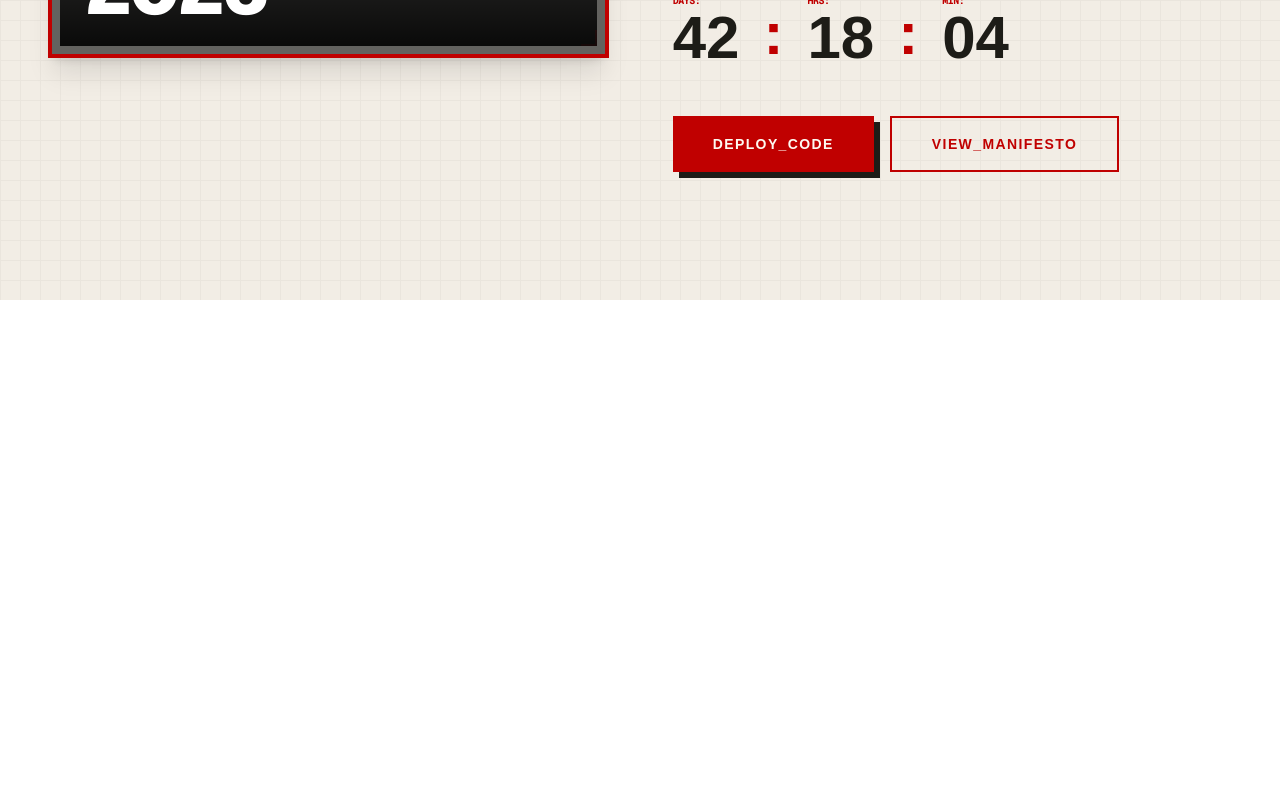
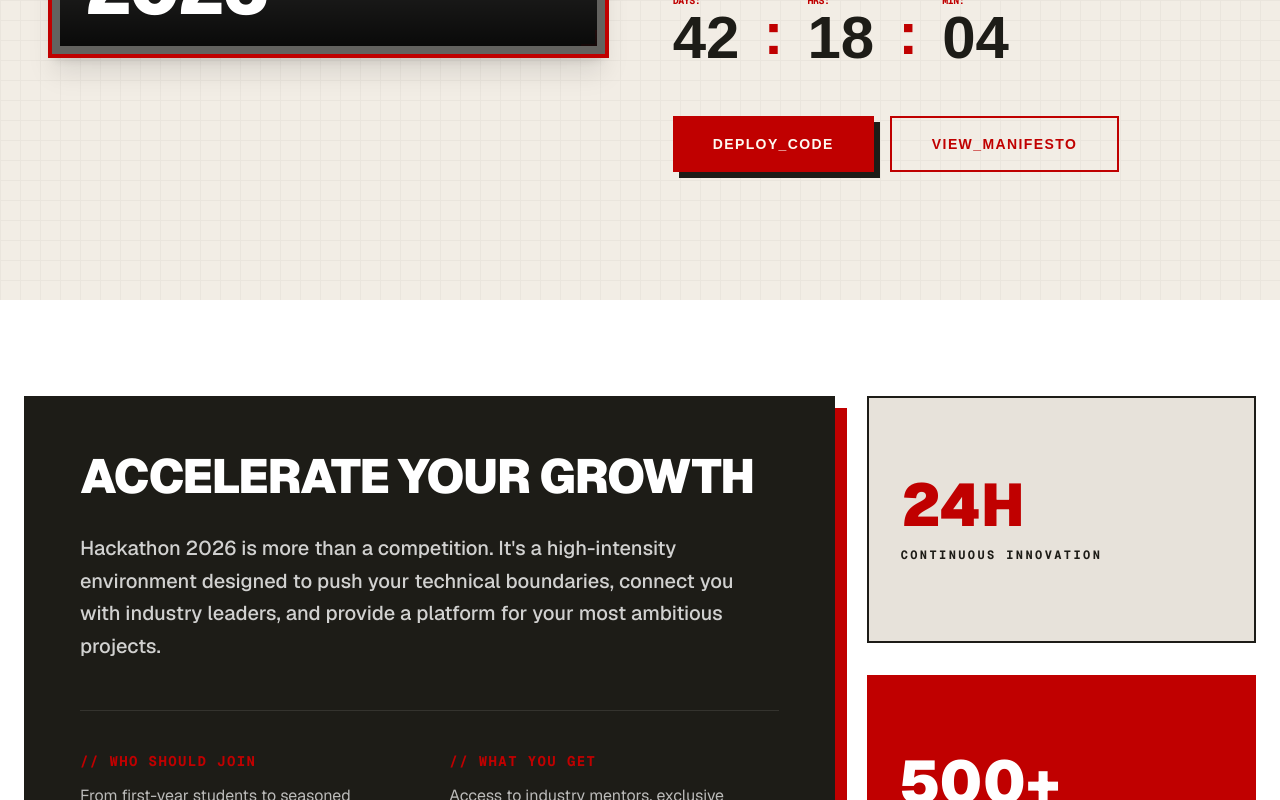
Before and after one commit to Chloelee05/hackxperience-landingpage, a Next.js app: page / in a window 1280 px wide. Shown: the part 500-1300 px from the top of the page. Before the commit the page ends 800 px from the top, so only its background shows below. Built offline with nearby package versions, Linux system fonts and the light colour scheme; grey boxes are pictures that could not be loaded.

Commit message:
about section visuals only

```diff
--- /dev/null
+++ b/app/components/about.tsx
@@ -0,0 +1,94 @@
+import React from 'react';
+
+const About: React.FC = () => {
+  // Color Palette Constants
+  const RED = "#c00000";
+  const DARK_BG = "#1d1c17"; // The near-black color
+  const CREAM_CARD = "#e7e2da"; // The light greyish-cream card
+  const WHITE = "#ffffff";
+  const TEXT_DIM = "rgba(255, 255, 255, 0.7)";
+
+  return (
+    <section className="py-24 px-6 max-w-7xl mx-auto font-sans">
+      <div className="grid lg:grid-cols-3 gap-8">
+
+        {/* Main Large Card (Dark) */}
+        <div
+          className="lg:col-span-2 p-10 md:p-14 relative"
+          style={{
+            backgroundColor: DARK_BG,
+            color: WHITE,
+            boxShadow: `12px 12px 0px 0px ${RED}`
+          }}
+        >
+          <h2 className="text-4xl md:text-5xl font-black mb-8 tracking-tight">
+            ACCELERATE YOUR GROWTH
+          </h2>
+
+          <p className="text-lg md:text-xl leading-relaxed mb-12 opacity-80 font-medium">
+            Hackathon 2026 is more than a competition. It's a high-intensity
+            environment designed to push your technical boundaries, connect you
+            with industry leaders, and provide a platform for your most ambitious projects.
+          </p>
+
+          <div className="grid md:grid-cols-2 gap-10 pt-10 border-t border-white/10">
+            <div>
+              <h4 className="font-mono font-bold mb-3 uppercase tracking-widest text-sm" style={{ color: RED }}>
+                // WHO SHOULD JOIN
+              </h4>
+              <p className="text-sm md:text-base leading-relaxed" style={{ color: TEXT_DIM }}>
+                From first-year students to seasoned developers, designers, and
+                problem solvers. Diversity drives innovation.
+              </p>
+            </div>
+            <div>
+              <h4 className="font-mono font-bold mb-3 uppercase tracking-widest text-sm" style={{ color: RED }}>
+                // WHAT YOU GET
+              </h4>
+              <p className="text-sm md:text-base leading-relaxed" style={{ color: TEXT_DIM }}>
+                Access to industry mentors, exclusive workshops, networking
+                with tech recruiters, and over $10k in prizes.
+              </p>
+            </div>
+          </div>
+        </div>
+
+        {/* Right Side Column (Stats Cards) */}
+        <div className="flex flex-col gap-8">
+
+          {/* 24H Card */}
+          <div
+            className="border-2 p-8 flex-1 flex flex-col justify-center"
+            style={{
+              backgroundColor: CREAM_CARD,
+              borderColor: DARK_BG
+            }}
+          >
+            <span className="text-6xl font-black" style={{ color: RED }}>
+              24H
+            </span>
+            <span className="font-mono text-xs uppercase font-bold tracking-[0.2em] mt-3" style={{ color: DARK_BG }}>
+              Continuous Innovation
+            </span>
+          </div>
+
+          {/* 500+ Card */}
+          <div
+            className="p-8 flex-1 flex flex-col justify-center"
+            style={{ backgroundColor: RED, color: WHITE }}
+          >
+            <span className="text-6xl font-black">
+              500+
+            </span>
+            <span className="font-mono text-xs uppercase font-bold tracking-[0.2em] mt-3 opacity-70">
+              Active Participants
+            </span>
+          </div>
+
+        </div>
+      </div>
+    </section>
+  );
+};
+
+export default About;
--- a/app/components/hero.tsx
+++ b/app/components/hero.tsx
@@ -1,6 +1,6 @@
 import React, { useState } from 'react';
 
-const HeroPage: React.FC = () => {
+const Hero: React.FC = () => {
   const [timeLeft] = useState({
     days: 42,
     hrs: 18,
@@ -126,4 +126,4 @@ const HeroPage: React.FC = () => {
   );
 };
 
-export default HeroPage;
+export default Hero;
--- a/app/page.tsx
+++ b/app/page.tsx
@@ -1,9 +1,14 @@
 "use client"
 import Image from "next/image";
-import HeroPage from "./components/hero";
+import Hero from "./components/hero";
+import About from "./components/about";
 
 export default function Home() {
   return (
-    <HeroPage></HeroPage>
+    <div>
+      <Hero></Hero>
+    <About></About>
+    </div>
+
   );
 }
```
